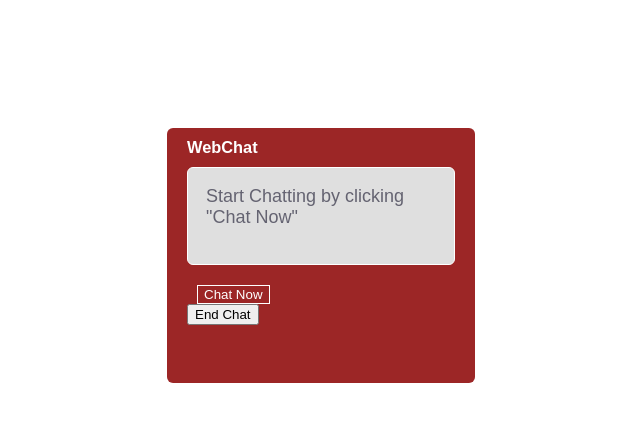
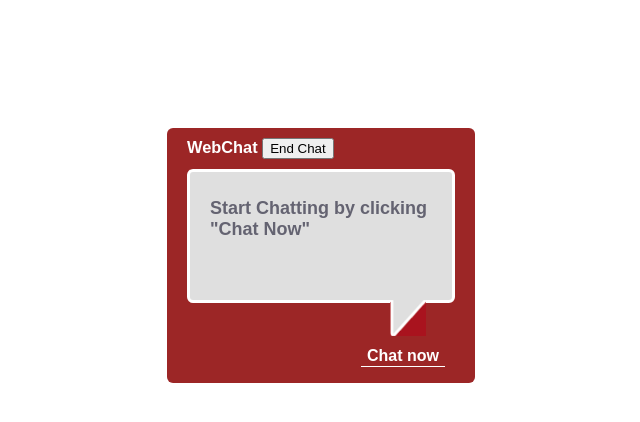
Before and after one commit to HoraceDiesel/webchat-faker, a React (Create React App) app: page / in a window 1280 px wide. Shown: the top 422 px of the page, without its empty margins (319-959 px from the left). Built offline with nearby package versions, Linux system fonts and the light colour scheme.

Commit message:
styling components and screens

```diff
--- a/src/components/Message.js
+++ b/src/components/Message.js
@@ -3,10 +3,12 @@ import React from 'react'
 const Message = ({owner, body}) => {
 
   return (
-    <p className="text-lg">
-      {owner && <strong>{owner}: </strong> }
-      {body}
-    </p>
+    <div className={`wrapper-inner-msg ${owner=='Nicholas' && 'bg-lighter'}`}>
+      <p className={owner ? "" : "text-lg text-bold"}>
+        {owner && <strong className="text-black">{owner}: </strong> }
+        {body}
+      </p>
+    </div>
   )
 }
 
--- a/src/components/MessageList.js
+++ b/src/components/MessageList.js
@@ -1,8 +1,9 @@
 import React from 'react'
 import Message from './Message'
 import { INIT_MESSAGE } from '../constants'
+import '../styles.css'
 
-const MessageList = ({messages, count}) => {
+const MessageList = ({messages, count, typing}) => {
   return (
     <div className="wrapper-message">
       {
@@ -19,6 +20,12 @@ const MessageList = ({messages, count}) => {
           />
         ))
       }
+      {
+        typing && (
+          <span className="typing">
+            Mary is typing...
+          </span>)
+      }
     </div>
   )
 }
--- a/src/components/Sender.js
+++ b/src/components/Sender.js
@@ -1,51 +1,67 @@
-import React from 'react'
+import React, {Component} from 'react'
+import '../styles.css'
 
 const styles = {
   input: {
     backgroundColor: '#fff',
-    width: '80%'
-  },
-  button: {
-    color: '#fff',
-    backgroundColor: '#9C2626',
-    border: '1px solid white',
-    marginLeft: '1rem',
-    cursor: 'pointer'
+    width: '70%',
+    padding: '3px'
   }
 }
 
-const Sender = ({ count, onButtonPress=f=>f }) => {
+class Sender extends Component {
 
-  let _inputValue = ""
-
-  const handleInput = () => {
-    console.log(_inputValue.value)
+  state = {
+    inputs: ''
   }
 
+  handleInput = (e) => {
+    this.setState({
+      inputs: e.target.value
+    })
+  }
+
+  emptyInput = () => {
+    this.setState({
+      inputs: ''
+    }, this._inputValue.value='')
+  }
+
+  render() {
+    const { count, onButtonPress } = this.props
+
     return ((count === 0) ? (
+      <div className="button-send">
         <button
           onClick={()=>onButtonPress()}
-        style={styles.button}
+          className="sender link"
         >
-        Chat Now
+          Chat now
         </button>
+      </div>
       ) : (
-      <div>
+        <div className="chat-box">
           <input
             placeholder="Text here...."
             style={styles.input}
-          ref={r => _inputValue = r }
-          onChange={handleInput}
+            ref={r => this._inputValue = r }
+            onChange={this.handleInput}
           />
           <button
-          onClick={()=>onButtonPress("Nicholas", _inputValue.value)}
-          style={styles.button}
+            type='button'
+            disabled={!this.state.inputs}
+            onClick={()=>{
+              onButtonPress("Nicholas", this._inputValue.value)
+              this.emptyInput()
+            }}
+            className="sender button"
           >
-          Send
+            send
           </button>
         </div>
       )
     )
   }
+}
 
 export default Sender
--- a/src/containers/App.js
+++ b/src/containers/App.js
@@ -13,14 +13,13 @@ class App extends Component {
       <MuiThemeProvider>
         <div className="App">
           <div className="App-header">
-            <h3 className="my-0">WebChat</h3>
+            <h3 className="my-0">WebChat <EndButton /> </h3>
           </div>
           <MessageList />
           <Spacer size='lg' />
           <div>
             <Sender />
           </div>
-          <EndButton />
         </div>
       </MuiThemeProvider>
     );
--- a/src/containers/MessageList.js
+++ b/src/containers/MessageList.js
@@ -4,7 +4,8 @@ import { connect } from 'react-redux'
 const mapStateToProps = (state) => {
   return {
     messages: state.allMessages,
-    count: state.count
+    count: state.count,
+    typing: state.typing
   }
 }
 
--- a/src/index.css
+++ b/src/index.css
@@ -19,10 +19,26 @@ body {
 }
 
 p {
-  margin-top: 0;
+  margin: 0;
   color: #646371;
 }
 
 .text-lg {
   font-size: 1.8rem;
 }
+
+.text-bold {
+  font-weight: bold;
+}
+
+.text-black {
+  color: #000;
+}
+
+.bg-lighter {
+  background-color: #eeeeee;
+}
+
+button[disabled] {
+  cursor: not-allowed;
+}
--- a/src/styles.css
+++ b/src/styles.css
@@ -1,11 +1,12 @@
 .App {
   width: 308px;
-  height: 255px;
+  min-height: 255px;
   color: #fff;
   background-color: #9C2626;
   margin: 10% auto;
   padding: 10px 20px;
   border-radius: 6px;
+  position: relative;
 }
 
 .App-header {
@@ -15,8 +16,57 @@
 .wrapper-message {
   background-color: #DFDFDF;
   border-radius: 6px;
-  padding: 18px;
-  border: 1px solid #fff;
+  padding: 10px;
+  border: 3px solid #fff;
+  color: #646371;
+  position: relative;
+  min-height: 134px;
+}
+
+.wrapper-message:after {
+  content: '';
+  background-image: url('../public/corner.png');
+  background-size: 36px 36px;
+  display: inline-block;
+  position: absolute;
+  width:36px;
+  height: 36px;
+  top: 100%;
+  right: 10%;
+}
+
+.wrapper-inner-msg {
+  padding: 6px 10px;
+  border-radius: 6px;
+  margin: 10px 0;
+}
+
+.button-send {
+  position: absolute;
+  right: 30px;
+  bottom: 16px;
+}
+
+.sender {
+  color: #fff;
+  background-color: #9C2626;
+  cursor: pointer;
+  font-size: 1.6rem;
+  font-weight: bold;
+}
+
+.button {
+  border: 1px solid white;
+  margin-left: 1rem;
+}
+
+.link {
+  border: none;
+  border-bottom: 1px solid white;
+}
+
+.chat-box {
+  margin-top: 24px;
 }
 
 .spacer-lg {
@@ -26,3 +76,10 @@
 .spacer-sm {
   height: 1rem;
 }
+
+.typing {
+  font-size: 1rem;
+  position: absolute;
+  bottom: 10px;
+  left: 18px;
+}
```
Also changed, not shown: public/corner.png (added). Lines whose indentation alone changed are shown as unchanged.
